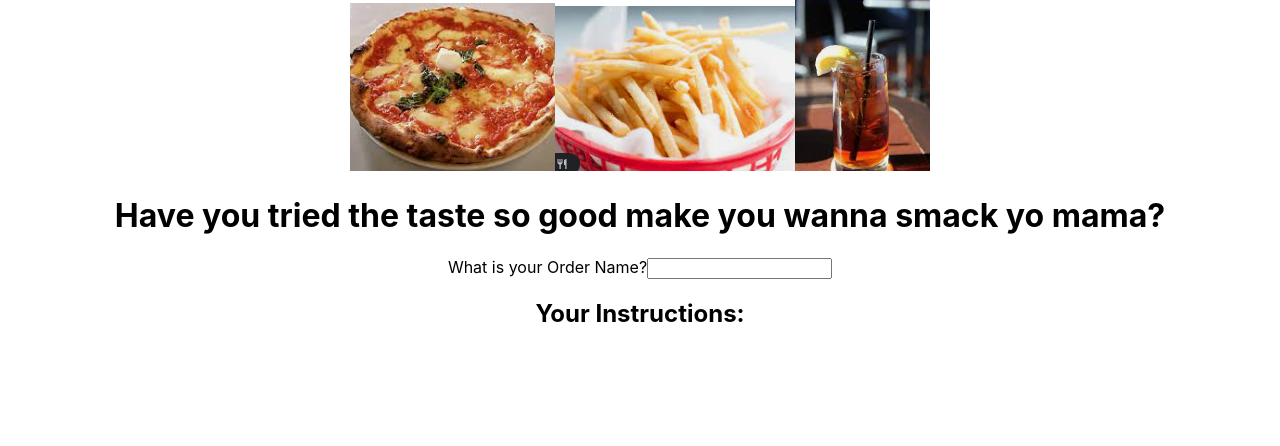
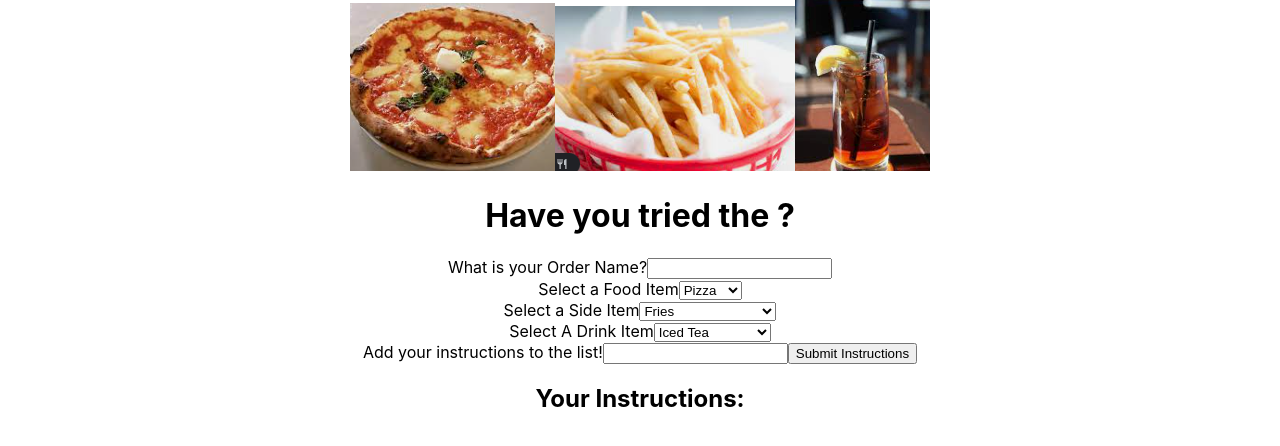
Before and after one commit to taha-amin/from-scratch-fast-food-order-react, a React (Create React App) app: page / in a window 1280 px wide. Shown: the top 446 px of the page. Built offline with nearby package versions, Linux system fonts and the light colour scheme.

Commit message:
refactored app.js. corrected prop names in each dropdown.js file

```diff
--- a/src/App.js
+++ b/src/App.js
@@ -4,22 +4,22 @@
 import './App.css';
 import { useState } from 'react';
 
-import DrinkDropdown from './DrinkDropdown';
-import FoodDropdown from './FoodDropDown';
-import SideDropdown from './SideDropdown';
+import DrinkDropdown from './DrinkDropdown.js';
+import FoodDropdown from './FoodDropdown.js';
+import SideDropdown from './SideDropdown.js';
 
-import InstructionList from './InstructionsList';
-import InstructionsForm from './InstructionsForm';
+import InstructionList from './InstructionsList.js';
+import InstructionsForm from './InstructionsForm.js';
 
-import OrderNameInput from './OrderNameInput';
-import OrderImages from './OrderImages';
+import OrderNameInput from './OrderNameInput.js';
+import OrderImages from './OrderImages.js';
 
 function App() {
   const [drinkId, setDrinkId] = useState(1);
   const [foodId, setFoodId] = useState(1);
   const [sideId, setSideId] = useState(1);
 
-  const [orderName, setOrderName] = useState('taste so good make you wanna smack yo mama');
+  const [orderName, setOrderName] = useState('');
 
   const [instructions, setInstructions] = useState(['']);
 
@@ -31,10 +31,12 @@ function App() {
       <div className="bottom">
         <OrderNameInput setOrderName={setOrderName} />
         <section className="dropdowns">
-          <foodId setFoodId={setFoodId} />
-          <drinkId setDrinkId={setDrinkId} />
-          <sideId setSideId={setSideId} />
+          <FoodDropdown setFoodId={setFoodId} />
+          <SideDropdown setSideId={setSideId} />
+          <DrinkDropdown setDrinkId={setDrinkId} />
         </section>
+
+        <InstructionsForm setInstructions={setInstructions} instructions={instructions} />
 
         <InstructionList instructions={instructions} />
       </div>
--- a/src/DrinkDropdown.js
+++ b/src/DrinkDropdown.js
@@ -1,10 +1,10 @@
 import React from 'react';
 
-export default function DrinkDropdown({ setDrink }) {
+export default function DrinkDropdown({ setDrinkId }) {
   return (
     <div>
       Select A Drink Item
-      <select onChange={(e) => setDrink(e.target.value)}>
+      <select onChange={(e) => setDrinkId(e.target.value)}>
         <option value="1">Iced Tea</option>
         <option value="2">Soda</option>
         <option value="3">Sparkling Water</option>
--- a/src/FoodDropdown.js
+++ b/src/FoodDropdown.js
@@ -1,10 +1,10 @@
 import React from 'react';
 
-export default function FoodDropdown({ setFood }) {
+export default function FoodDropdown({ setFoodId }) {
   return (
     <div>
       Select a Food Item
-      <select onChange={(e) => setFood(e.target.value)}>
+      <select onChange={(e) => setFoodId(e.target.value)}>
         <option value="1">Pizza</option>
         <option value="2">Burger</option>
         <option value="3">Gyro</option>
--- a/src/InstructionsForm.js
+++ b/src/InstructionsForm.js
@@ -1,5 +1,5 @@
 // On submit of the form, the slogan is injected into App.js state using a callback state handler passed down as a prop
-// Also tracks state for the current instruciton being typed. OnChange of the input, this state changes
+// Also tracks state for the current instruction being typed. OnChange of the input, this state changes
 
 import { useState } from 'react';
 
--- a/src/SideDropdown.js
+++ b/src/SideDropdown.js
@@ -1,10 +1,10 @@
 import React from 'react';
 
-export default function SideDropdown({ setSide }) {
+export default function SideDropdown({ setSideId }) {
   return (
     <div>
       Select a Side Item
-      <select onChange={(e) => setSide(e.target.value)}>
+      <select onChange={(e) => setSideId(e.target.value)}>
         <option value="1">Fries</option>
         <option value="2">Onion Rings</option>
         <option value="3">Strawberry Sundae</option>
```
